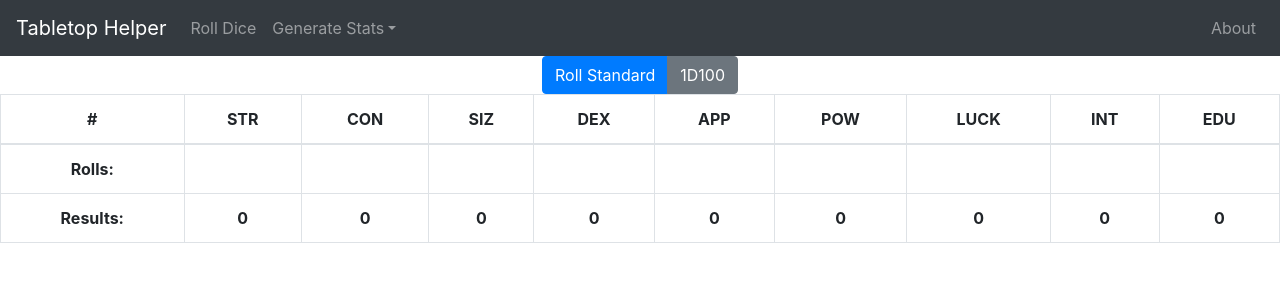
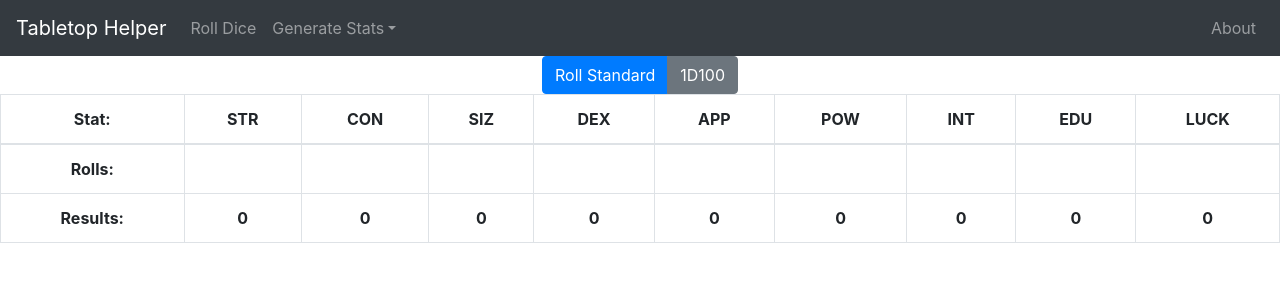
Before and after one commit to arhamHumayun/Tabletop-Helper, a React (Create React App) app in the folder client/: page /generate/coc in a window 1280 px wide. Shown: the top 300 px of the page. Built offline with nearby package versions, Linux system fonts and the light colour scheme.

Commit message:
updated CoC stat generators

```diff
--- a/client/src/components/StatGenerator/CoCStats.js
+++ b/client/src/components/StatGenerator/CoCStats.js
@@ -11,6 +11,7 @@ export default class CoCStats extends Component {
             rollsArray: ["", "", "", "", "", "", "", "", ""]
         }
         this.generateStandard = this.generateStandard.bind(this)
+        this.generate1D100 = this.generate1D100.bind(this)
     }
 
     generateStandard() {
@@ -34,6 +35,14 @@ export default class CoCStats extends Component {
             this.forceUpdate()
     }
 
+    generate1D100() {
+        for(var i = 0; i < 9; i++) {
+            this.state.statArray[i] = Math.floor((Math.random() * 100) + 1)
+            this.state.rollsArray[i] = this.state.statArray[i]
+        }
+        this.forceUpdate()
+    }
+
     render() {
         return (
             <div>
@@ -44,16 +53,16 @@ export default class CoCStats extends Component {
                 <Table bordered hover>
                     <thead>
                         <tr>
-                            <th>#</th>
+                            <th>Stat:</th>
                             <th>STR</th>
                             <th>CON</th>
                             <th>SIZ</th>
                             <th>DEX</th>
                             <th>APP</th>
                             <th>POW</th>
-                            <th>LUCK</th>
                             <th>INT</th>
                             <th>EDU</th>
+                            <th>LUCK</th>
                         </tr>
                     </thead>
                     <tbody>
@@ -65,9 +74,9 @@ export default class CoCStats extends Component {
                             <th>{this.state.rollsArray[3]}</th>
                             <th>{this.state.rollsArray[4]}</th>
                             <th>{this.state.rollsArray[5]}</th>
-                            <th>{this.state.rollsArray[6]}</th>
                             <th>{this.state.rollsArray[7]}</th>
                             <th>{this.state.rollsArray[8]}</th>
+                            <th>{this.state.rollsArray[6]}</th>
                         </tr>
                         <tr>
                             <th>Results:</th>
@@ -77,9 +86,9 @@ export default class CoCStats extends Component {
                             <th>{this.state.statArray[3]}</th>
                             <th>{this.state.statArray[4]}</th>
                             <th>{this.state.statArray[5]}</th>
-                            <th>{this.state.statArray[6]}</th>
                             <th>{this.state.statArray[7]}</th>
                             <th>{this.state.statArray[8]}</th>
+                            <th>{this.state.statArray[6]}</th>
                         </tr>
                     </tbody>
                 </Table>
```
